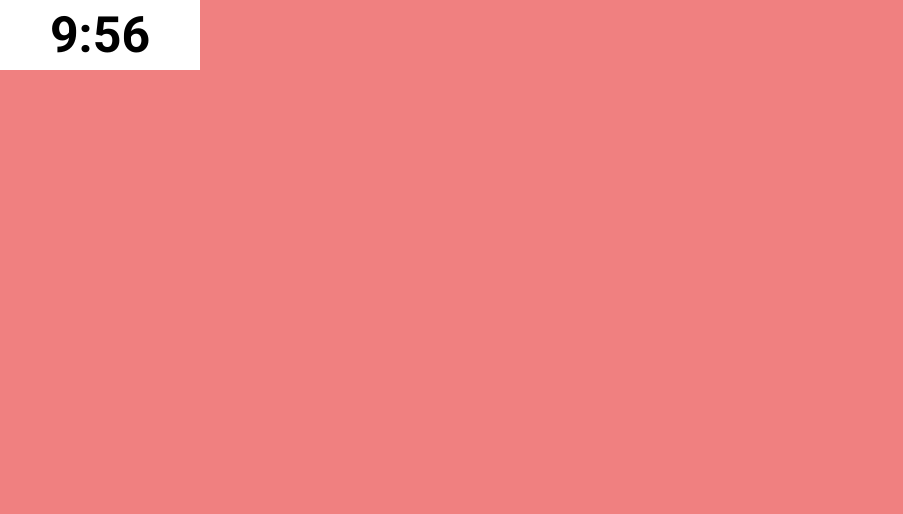
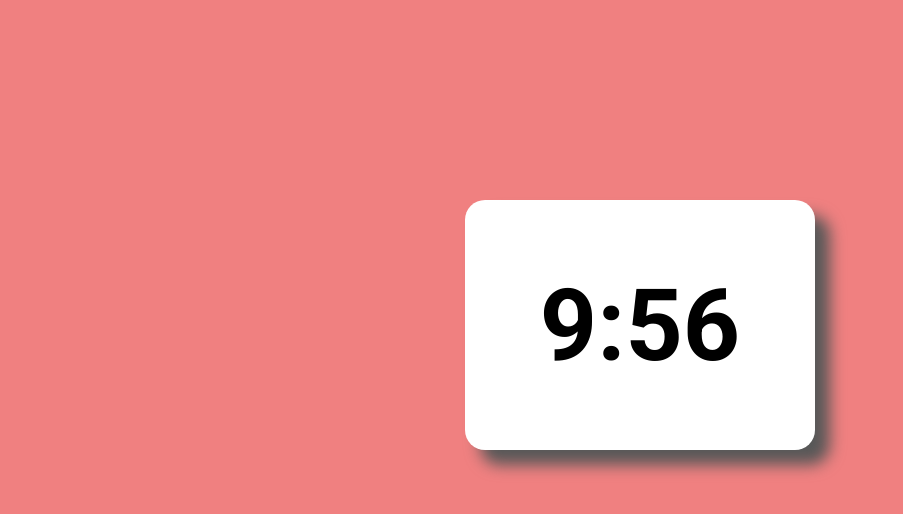
Before and after one commit to aacarring/countdown-timer, a plain HTML site: page index.html in a window 1280 px wide. Shown: the whole page, without its empty margins (0-903 px from the left). Drawn offline with Linux system fonts and the light colour scheme.

Commit message:
Added stying in css

```diff
--- a/styles.css
+++ b/styles.css
@@ -1,16 +1,25 @@
+* {
+    margin: 0;
+    padding: 0;
+    box-sizing: border-box;
+}
 body {
     background-color: lightcoral;
     font-family: 'Roboto', sans-serif;
-    margin: 0;
+    height: 100vh;
+    width: 100vw;
+    overflow: hidden;
 }
 p {
     background-color: white;
-    display: inline-flex;
+    display: flex;
+    justify-content: center;
     align-items: center;
-    justify-content: center;
-    margin: 0;
-    font-size: 50px;
+    font-size: 100px;
     font-weight: bolder;
-    height: 70px;
-    width: 200px;
+    height: 250px;
+    width: 350px;
+    border-radius: 20px;
+    margin: 25vh auto;
+    box-shadow: 15px 15px 15px #585858;
 }
```
